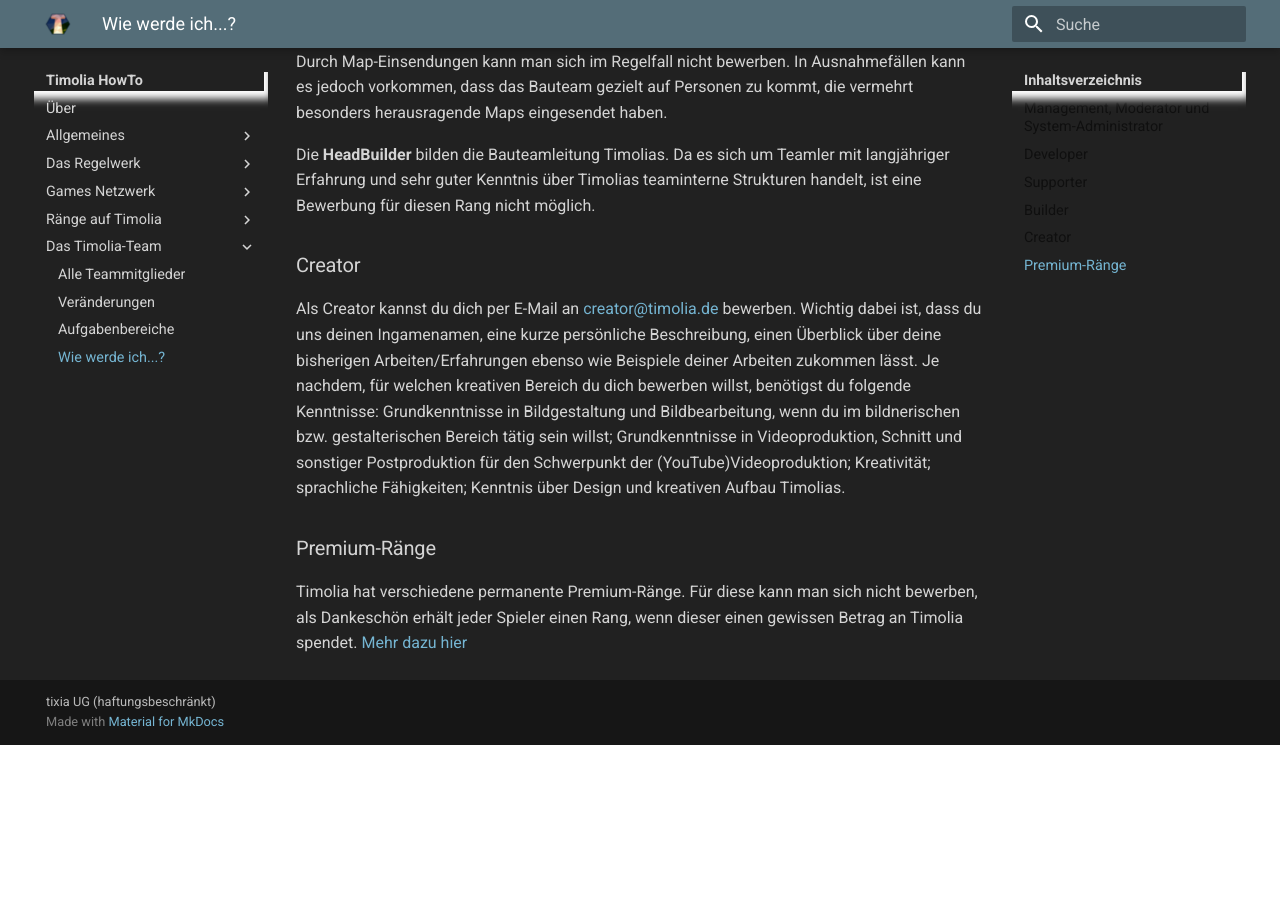
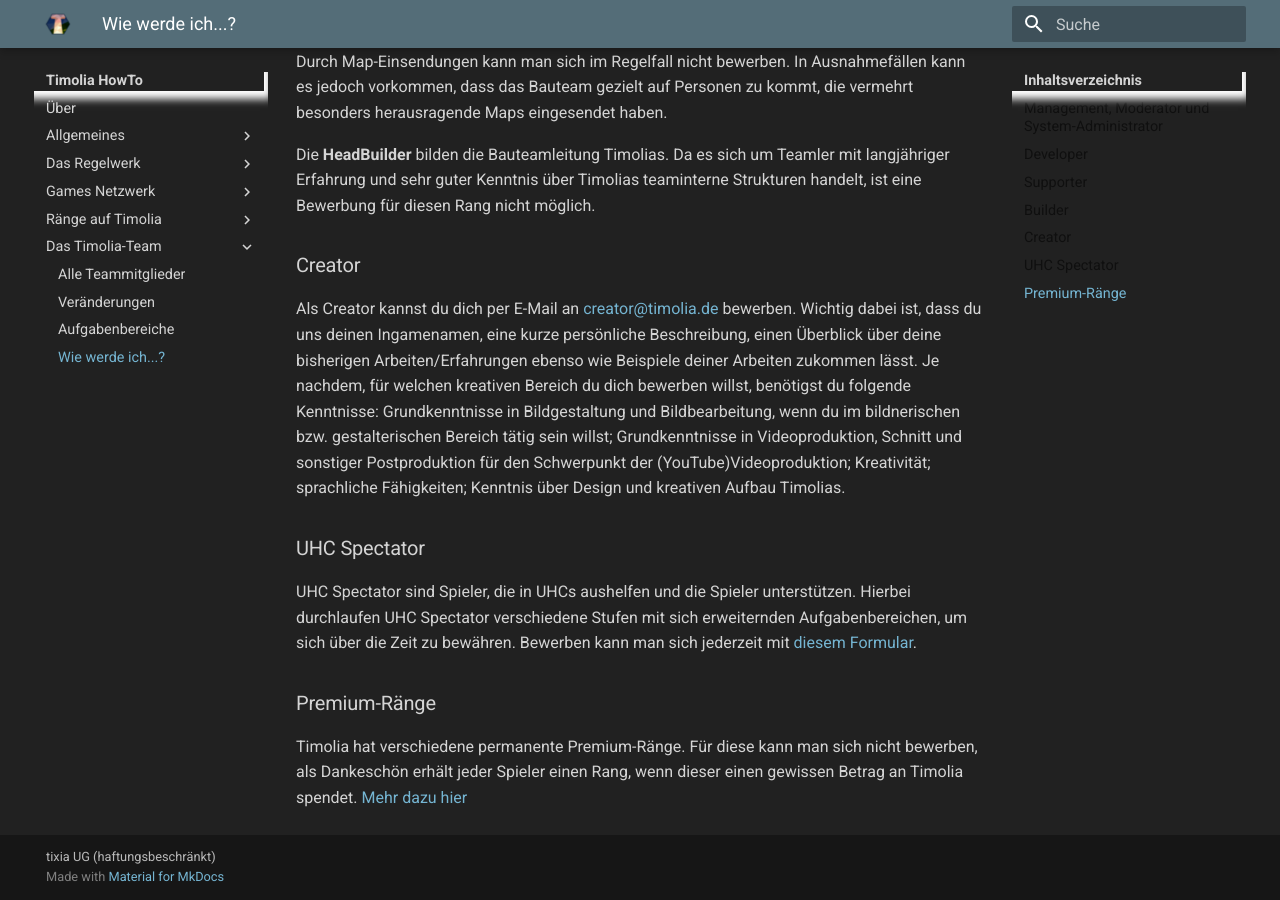
Before and after one commit to TimoliaDE/HowTo, an MkDocs documentation site: the page built from docs/team/apply.md, in a window 1280 px wide and 900 px high, scrolled down 1505 px. Built offline with MkDocs 1.6.1 and Material for MkDocs 9.7.7, drawn with Linux system fonts in a browser that asks for light colours; old or Windows-style settings are respelled for this version of MkDocs; before the commit the page ends 2250 px from its top, so only the background shows below that.

Commit message:
add uhc specs

```diff
--- a/docs/team/apply.md
+++ b/docs/team/apply.md
@@ -48,6 +48,11 @@ und Bildbearbeitung, wenn du im bildnerischen bzw. gestalterischen Bereich täti
 Postproduktion für den Schwerpunkt der (YouTube)Videoproduktion; Kreativität; sprachliche Fähigkeiten; Kenntnis über Design und kreativen Aufbau Timolias.
 
 
+### UHC Spectator
+UHC Spectator sind Spieler, die in UHCs aushelfen und die Spieler unterstützen. Hierbei durchlaufen UHC Spectator verschiedene Stufen mit sich erweiternden Aufgabenbereichen, um sich über die Zeit zu bewähren.
+Bewerben kann man sich jederzeit mit [diesem Formular](https://timolia.de/uhcspec).
+
+
 ### Premium-Ränge
 Timolia hat verschiedene permanente Premium-Ränge. Für diese kann man sich nicht bewerben, als Dankeschön erhält jeder Spieler einen Rang,
 wenn dieser einen gewissen Betrag an Timolia spendet. [Mehr dazu hier](/ranks/premium/)
```
